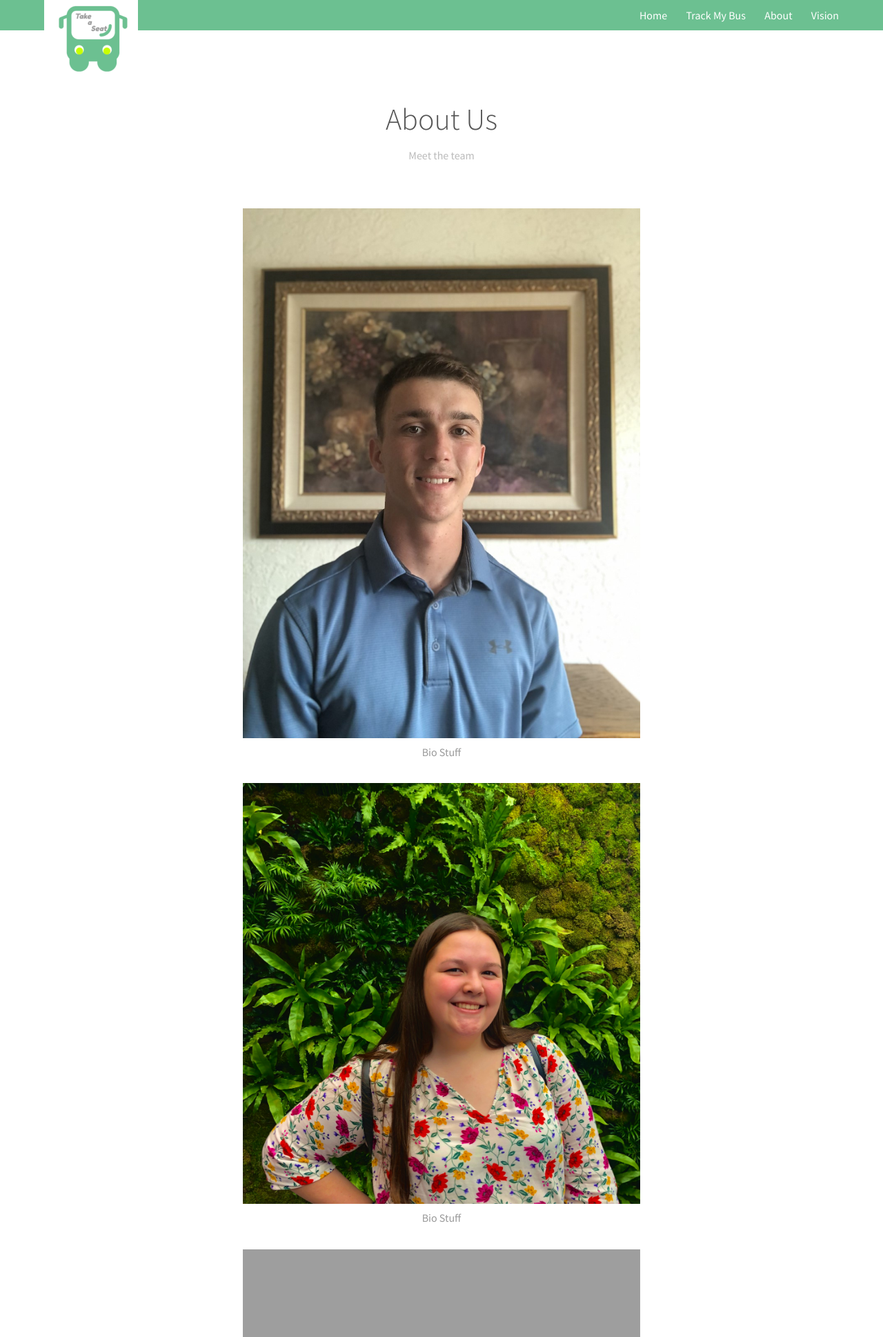
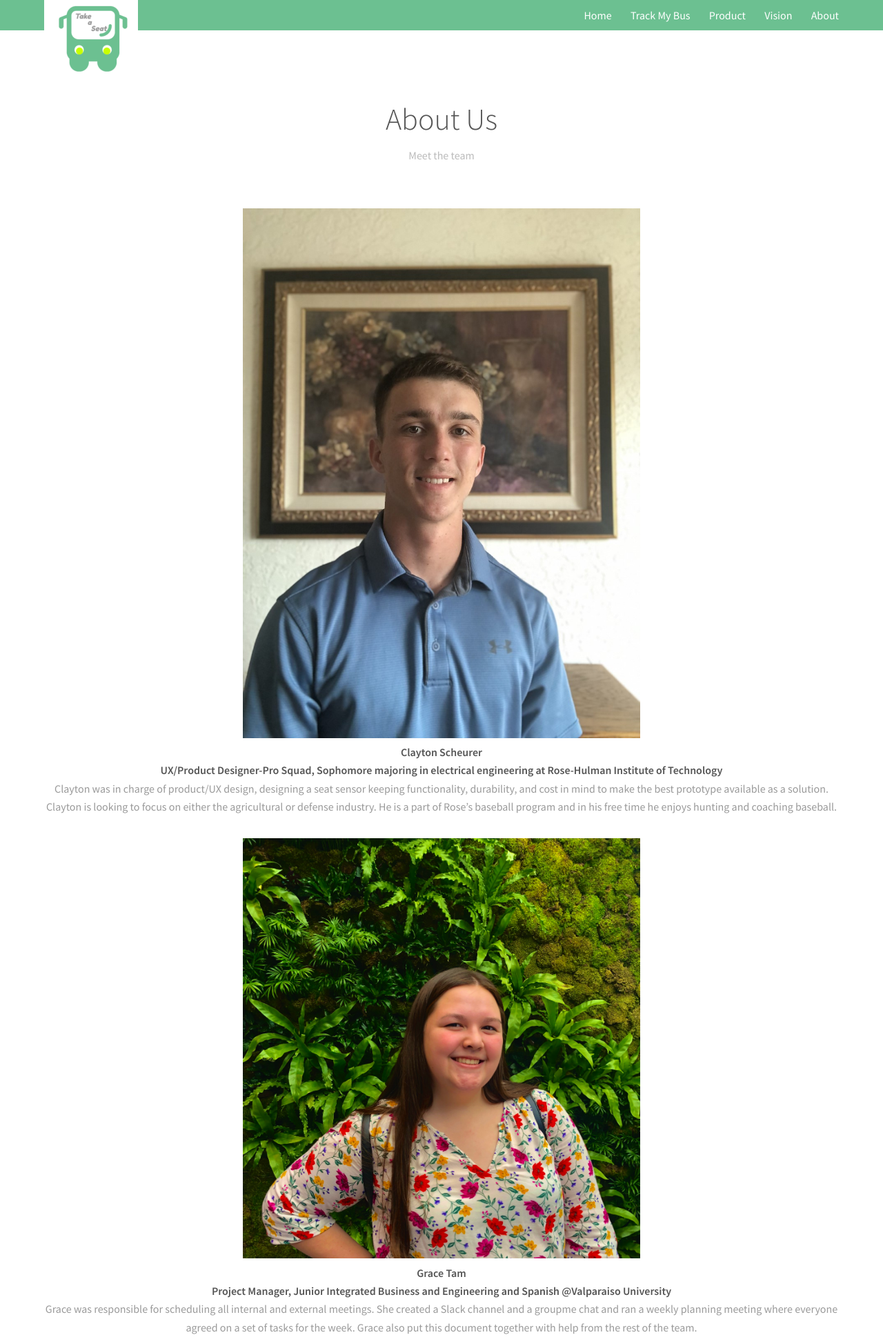
Before and after one commit to rdanehy/SOS_transportation_10, a Flask app: page /elements in a window 1280 px wide. Shown: the top 1938 px of the page at 69% size. Run offline with Flask 2, Linux system fonts and the light colour scheme; some web fonts are replaced; grey boxes are pictures that could not be loaded.

Commit message:
Website content/Style

```diff
--- a/pro_team/Src/app.py
+++ b/pro_team/Src/app.py
@@ -20,6 +20,11 @@ def generic():
     return render_template('generic.html')
 
 
+@app.route('/product')
+def product():
+    return render_template('product.html')
+
+
 @app.route('/elements')
 def elements():
     return render_template('elements.html')
--- a/pro_team/Src/static/main.css
+++ b/pro_team/Src/static/main.css
@@ -7,6 +7,7 @@
 	templated.co @templatedco
 	Released for free under the Creative Commons Attribution 3.0 license (templated.co/license)
 */
+
 
 /* Reset */
 
@@ -1586,7 +1587,7 @@
 
 	body, input, select, textarea {
 		color: #9a9a9a;
-		font-family: "Source Sans Pro", Arial, Helvetica, sans-serif;
+		font-family: "Source Sans Pro", Andale Mono, sans-serif;
 		font-size: 14pt;
 		font-weight: 400;
 		line-height: 1.65;
--- a/pro_team/Src/static/map.js
+++ b/pro_team/Src/static/map.js
@@ -48,7 +48,7 @@ var layer = new ol.layer.Vector({
   map.on('singleclick', function (event) {
      if (map.hasFeatureAtPixel(event.pixel) === true) {
          var coordinate = event.coordinate;
-         content.innerHTML ='Bus ID: 121<br/>Occupancy: 4<br/> <img src="./static/images/bus_schematic.png " height=" 300" width=" 900">'
+         content.innerHTML ='Bus ID: 121<br/>Occupancy: 5<br/>Route: New York Avenue - Jordan St <img src="./static/images/bus_schematic.png " height=" 300" width=" 900">'
          overlay.setPosition(coordinate);
      } else {
          overlay.setPosition(undefined);
--- a/pro_team/Src/templates/elements.html
+++ b/pro_team/Src/templates/elements.html
@@ -20,8 +20,9 @@
 					<nav id="nav">
 						<a href="home">Home</a>
 						<a href="track_my_bus">Track My Bus</a>
+						<a href="product">Product</a>
+						<a href="vision">Vision</a>
 						<a href="elements">About</a>
-						<a href="vision">Vision</a>
 					</nav>
 					<a href="#navPanel" class="navPanelToggle"><span class="fa fa-bars"></span></a>
 				</div>
@@ -37,15 +38,39 @@
 					<body>
 						<div style="text-align: center;">
 
-						</body>
 						<img src="./static/images/cool_dude.jpg" height = "50%" width = "50%">
-						<p> Bio Stuff</p>
+						<p><strong> Clayton Scheurer <br>UX/Product Designer-Pro Squad, Sophomore majoring in electrical engineering at Rose-Hulman Institute of Technology
+							<br></strong>Clayton was in charge of product/UX design, designing a seat sensor keeping functionality, durability, and cost in mind to make the best prototype available as a solution. Clayton is looking to focus on either the agricultural or defense industry. He is a part of Rose’s baseball program and in his free time he enjoys hunting and coaching baseball.</p>
 						<img src="./static/images/grace.jpg" height = "50%" width = "50%">
-						<p> Bio Stuff</p>
+					<p><strong>Grace Tam <br> Project Manager, Junior Integrated Business and Engineering and Spanish
+@Valparaiso University</strong> <br>
+					Grace was responsible for scheduling all internal and external meetings. She created a Slack channel and a groupme chat and ran a weekly planning meeting where everyone agreed on a set of tasks for the week. Grace also put this document together with help from the rest of the team.
+					</p>
 						<img src="./static/images/ryan-danehy.jpg" height = "50%" width = "50%" >
-						<p> Bio Stuff</p>
-						</center>
+					<p> <strong> Ryan Danehy <br>Software Engineer,, senior in Intelligent Systems Engineering with minor in mathematics @ Indiana University</strong><br>
+					Ryan was in charge of designing, developing, and deploying the web application in which the SoftStat sensor would be integrated into. He also was responsible for the initial research in the product viability evaluation, as well as investigating the future application of such a product. Ryan’s area of specialization is bioengineering specifically computational biology, with increased interest in High Performance Computing, and Machine Learning. He is an avid skier, hiker, and biker who was born and raised in Louisville, Kentucky. He is currently scheduled to graduate with a bachelor degree in 2021 and a master’s degree in 2022.
+					</p>
+						<img src="./static/images/elliot.jpg" height = "10%" width = "30%" >
+						<p> <strong>Elliot Schendel <br>Director of Operations - Go Team, Senior majoring in Management of Information Systems at Butler University<br>
+</strong> Elliot was responsible for: facilitating the completion of Go-team materials, creating material for project development, and conducting market research. He's passionate about helping make technology more accessible to small business owners and helping them to work smarter to achieve their organizational goals. In his free time, Elliot loves to drive and ride his bike in natural parks.
+</p>
+						<img src="./static/images/cassie.jpg" height = "10%" width = "30%" >
+						<p>
+							<Strong> Cassie Utley<br> Customer Outreach Manager, Senior Class of 2021, Mechanical Engineer @ Rose-Hulman Institute of Technology</Strong><br>
+
+Cassie contributed by focusing on the importance of the customers' need to travel safely, especially due to COVID-19, and how to incorporate change with the team in the development of Take a Seat. Post-Graduation, she plans to go into the automotive industry and eventually develop her own business; however, she's still thinking about going back to school to get her Masters or go to Chiropractic school. Outside of school and academics, Varsity Athlete, Multi-Organizations Member, Tutor and Volunteer. But if you’re looking for her, you can find her in the gym.</p>
+
+						<img src="./static/images/david.png" height = "25%" width = "25%" >
+						<p><strong>David Mykut. <br>Systems Designer, System Analyst- Pro Squad, Majoring in Computer Information and Technologies with a minor in History @ Purdue</strong>
+						<br>
+							David helped to model and visualize the design of the project in the early stages, then helping between other areas and teammates as needed. He is a senior studying computer informations and technologies with a minor in history at
+Purdue University. From a small town , Walton, in Indiana after living in north Central Pennsylvania for
+seven years. Has a background in organizing teams, taking charge when needed, and managing and
+connecting with communities. Enjoys stories, story telling, reading, playing games, and brewing tea.
+						</p>
 						</div>
+
+
 					<hr class="major" />
 
 					<!-- Content -->
--- a/pro_team/Src/templates/generic.html
+++ b/pro_team/Src/templates/generic.html
@@ -30,8 +30,9 @@
 					<nav id="nav">
 						<a href="home">Home</a>
 						<a href="track_my_bus">Track My Bus</a>
+						<a href="product">Product</a>
+						<a href="vision">Vision</a>
 						<a href="elements">About</a>
-						<a href="vision">Vision</a>
 					</nav>
 					<a href="#navPanel" class="navPanelToggle"><span class="fa fa-bars"></span></a>
 				</div>
@@ -42,12 +43,10 @@
 				<div class="inner">
 					<header class="align-center">
 						<h2>Track My Bus</h2>
-						<p>Input info</p>
 					</header>
 					<div class="image round left">
 						<!-- <img src="./static/images/pic01.jpg" alt="Pic 01" /> -->
 					</div>
-					<p>Stuff about how the user interface works. For example How the seating chart data will be displayed to the everyday user</p>
 
 					<div class="image round right">
 						<!-- <img src="./static/images/pic02.jpg" alt="Pic 02" /> -->
--- a/pro_team/Src/templates/map.html
+++ b/pro_team/Src/templates/map.html
@@ -12,7 +12,7 @@
       }
     </style>
     <script src="https://cdn.jsdelivr.net/gh/openlayers/openlayers.github.io@master/en/v6.3.1/build/ol.js"></script>
-    <title>OpenLayers example</title>
+    <title>Map</title>
   </head>
   <body>
     <h2>My Map</h2>
```
Also changed, not shown: pro_team/Src/templates/index.html (+8 -26 lines), pro_team/Src/templates/product.html (added, +95 -0 lines), pro_team/Src/templates/vision.html (+7 -3 lines), pro_team/Src/static/images/Seat1.jpg (added), pro_team/Src/static/images/Seat2.jpg (added), pro_team/Src/static/images/Seat3.jpg (added), pro_team/Src/static/images/bus_schematic.png, pro_team/Src/static/images/cassie.jpg (added), pro_team/Src/static/images/david.png (added), pro_team/Src/static/images/elliot.jpg (added), pro_team/Src/static/images/strips.jpg (added).
